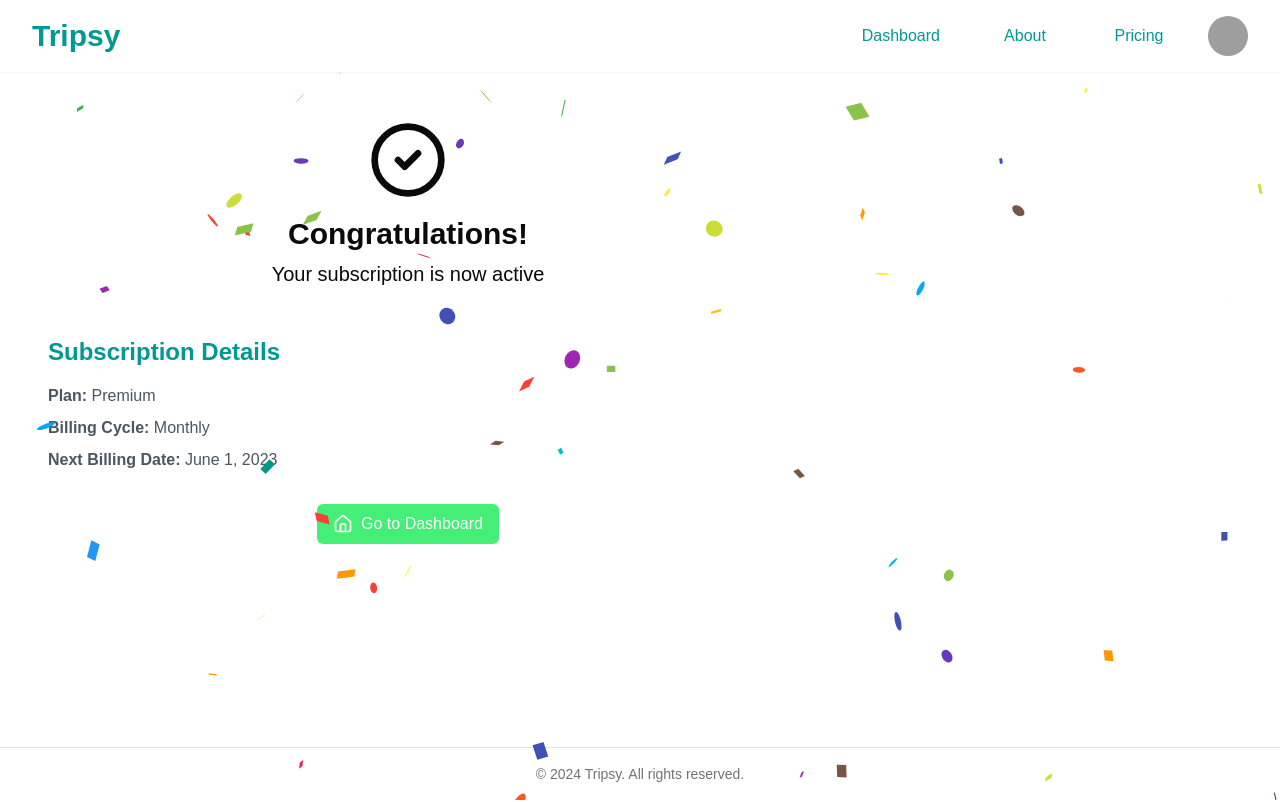
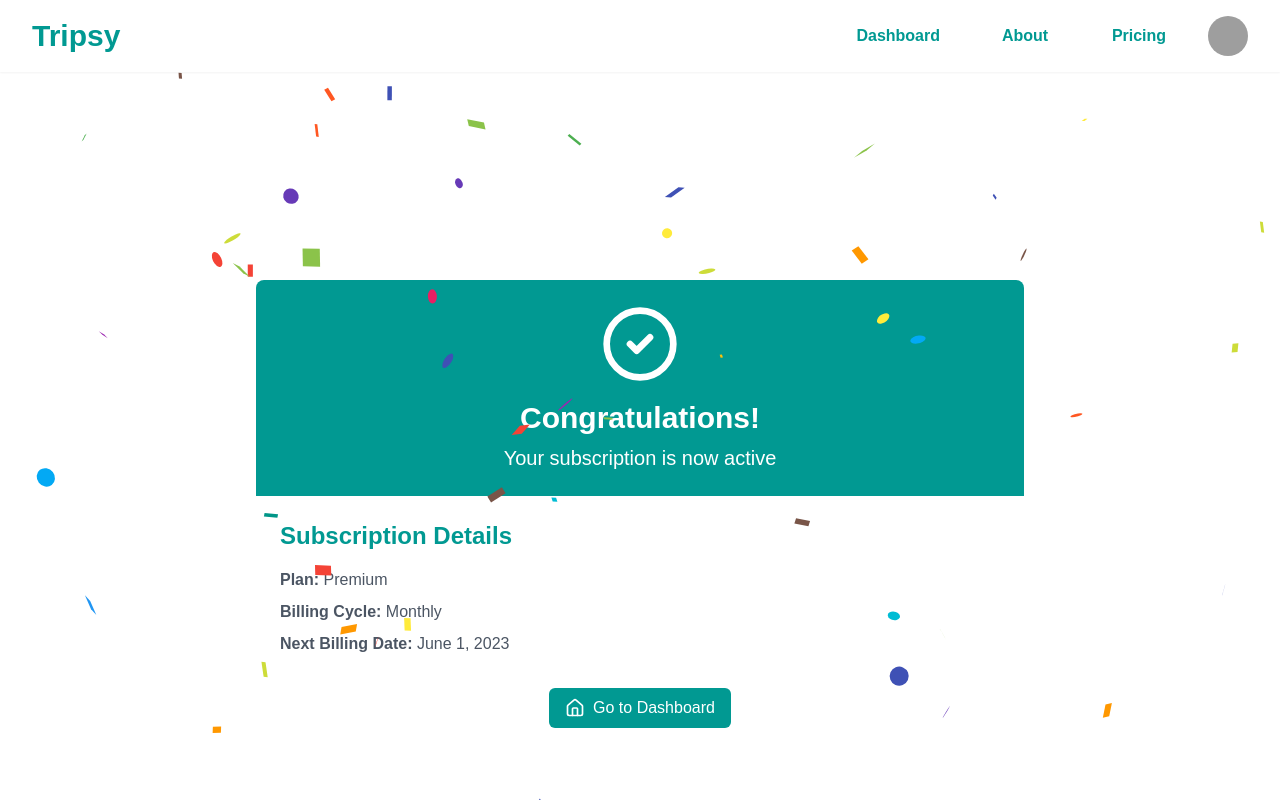
Before and after one commit to niko-2609/saas-template-01, a Next.js app: page /payment/success in a window 1280 px wide. Shown: the top 802 px of the page. Built offline with nearby package versions, Linux system fonts and the light colour scheme; no server answers; grey boxes are pictures that could not be loaded.

Commit message:
updated design for payment success page

```diff
--- a/app/(root)/layout.tsx
+++ b/app/(root)/layout.tsx
@@ -22,7 +22,7 @@ function Navbar() {
     <Link href={href}>
       <Button
         variant="ghost"
-        className={`text-md text-[#019992] min-w-[90px] relative overflow-hidden
+        className={`text-md text-[#019992] font-semibold min-w-[90px] relative overflow-hidden
           ${isLoading ? 'pointer-events-none' : ''}`}
       >
         {isLoading ? (
--- a/app/(root)/payment/success/page.tsx
+++ b/app/(root)/payment/success/page.tsx
@@ -4,7 +4,7 @@ import PaymentStatus from '@/features/payments/_components/paymentSuccess'
 
 export default function PaymentSuccessPage() {
   return (
-    <div className="">
+    <div className="min-h-screen flex items-center justify-center">
       <PaymentStatus isSuccess={true} />
     </div>
   )
--- a/features/payments/_components/paymentSuccess.tsx
+++ b/features/payments/_components/paymentSuccess.tsx
@@ -2,8 +2,6 @@
 // PaymentStatus.js
 "use client"
 
-import '@/features/payments/_components/styles.css';
-// PaymentStatus.js
 import { CheckCircle2Icon, HomeIcon } from "lucide-react"
 import Confetti from 'react-confetti'
 import { useEffect, useState } from 'react';
@@ -27,33 +25,16 @@ export default function PaymentStatus({ isSuccess }: any) {
     },[])
 
     return (
-        <div className="w-full max-w-3xl">
+        <div className="w-full max-w-3xl mx-auto mt-10">
             <Confetti
                 width={window.innerWidth}
                 height={window.innerHeight}
                 numberOfPieces={confettiPieces}
                 run={confettiRun}
             />
-            {/* <div className="bg-white shadow-lg p-10 rounded-lg flex items-center justify-between z-10">
-                <div className="text-left">
-                    <h1 className="text-4xl font-semibold" style={{ color: 'green' }}>
-                        {isSuccess ? 'Congratulations!!!' : 'Oops!'}
-                    </h1>
-                    <p className="text-3xl mt-6 font-semibold tracking-wide">
-                        {isSuccess ? 'Your subscription is now active' : 'Payment failed'}
-                    </p>
-                </div>
-                <div>
-                    <CheckCircle2Icon style={{ color: "green" }} height={80} width={80} />
-                </div>
-            </div> */}
-            <div
-        className="bg-white shadow-xl rounded-lg overflow-hidden"
-      >
-        <div className="bg-gradient-to-r from-[#ffb001] to-[#fb475e] p-6">
-          <div
-            className="flex items-center justify-center mb-4"
-          >
+            <div className="bg-white shadow-xl rounded-lg overflow-hidden">
+                <div className="bg-[#019992] p-6 text-white">
+                    <div className="flex items-center justify-center mb-4">
                         <CheckCircle2Icon className="h-20 w-20" />
                     </div>
                     <h1 className="text-3xl font-bold text-center mb-2">
@@ -71,7 +52,7 @@ export default function PaymentStatus({ isSuccess }: any) {
                         <p><strong>Next Billing Date:</strong> June 1, 2023</p>
                     </div>
                     <div className="mt-8 flex justify-center">
-            <Link href="/dashboard" className="inline-flex items-center px-4 py-2 bg-[#44ee77] text-white rounded-md hover:bg-[#019992] transition-colors duration-200">
+                        <Link href="/dashboard" className="inline-flex items-center px-4 py-2 bg-[#019992] text-white rounded-md hover:bg-[#019992] transition-colors duration-200">
                             <HomeIcon className="mr-2 h-5 w-5" />
                             Go to Dashboard
                         </Link>
```
Lines whose indentation alone changed are shown as unchanged.
